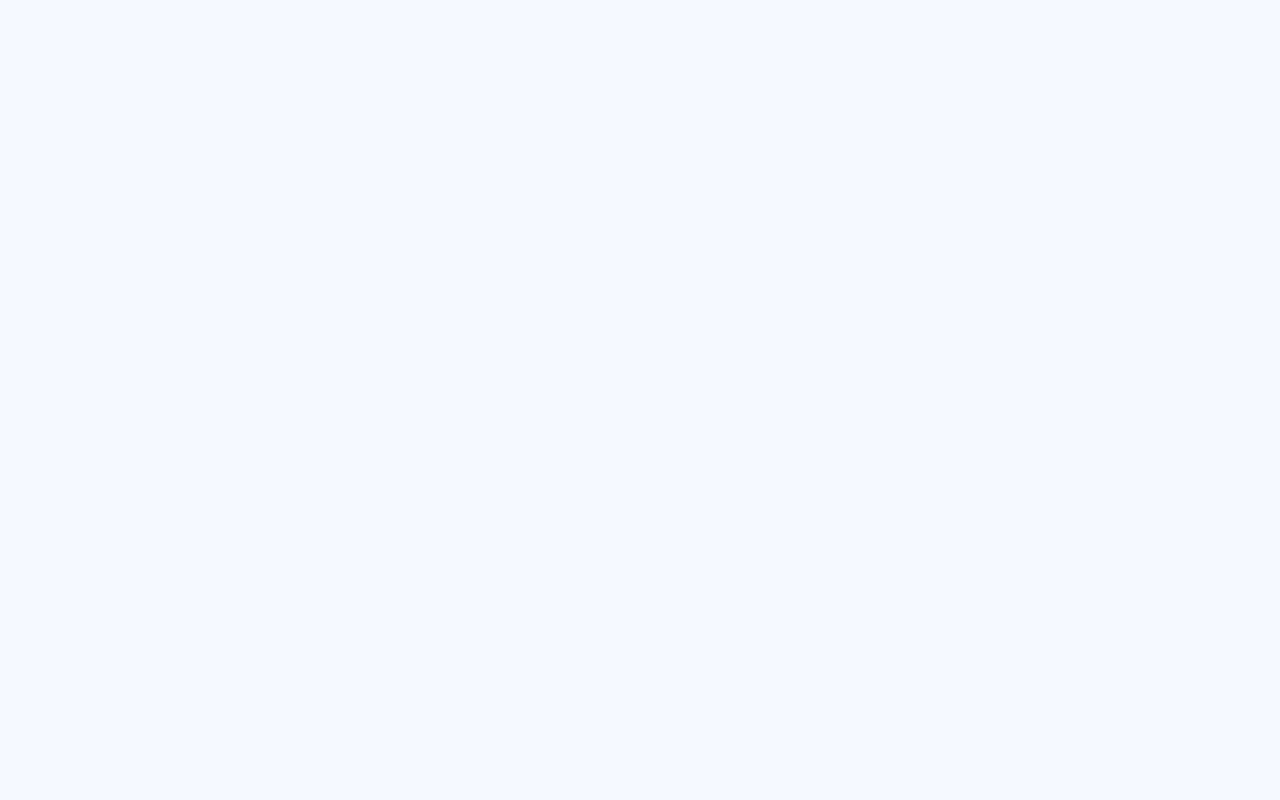
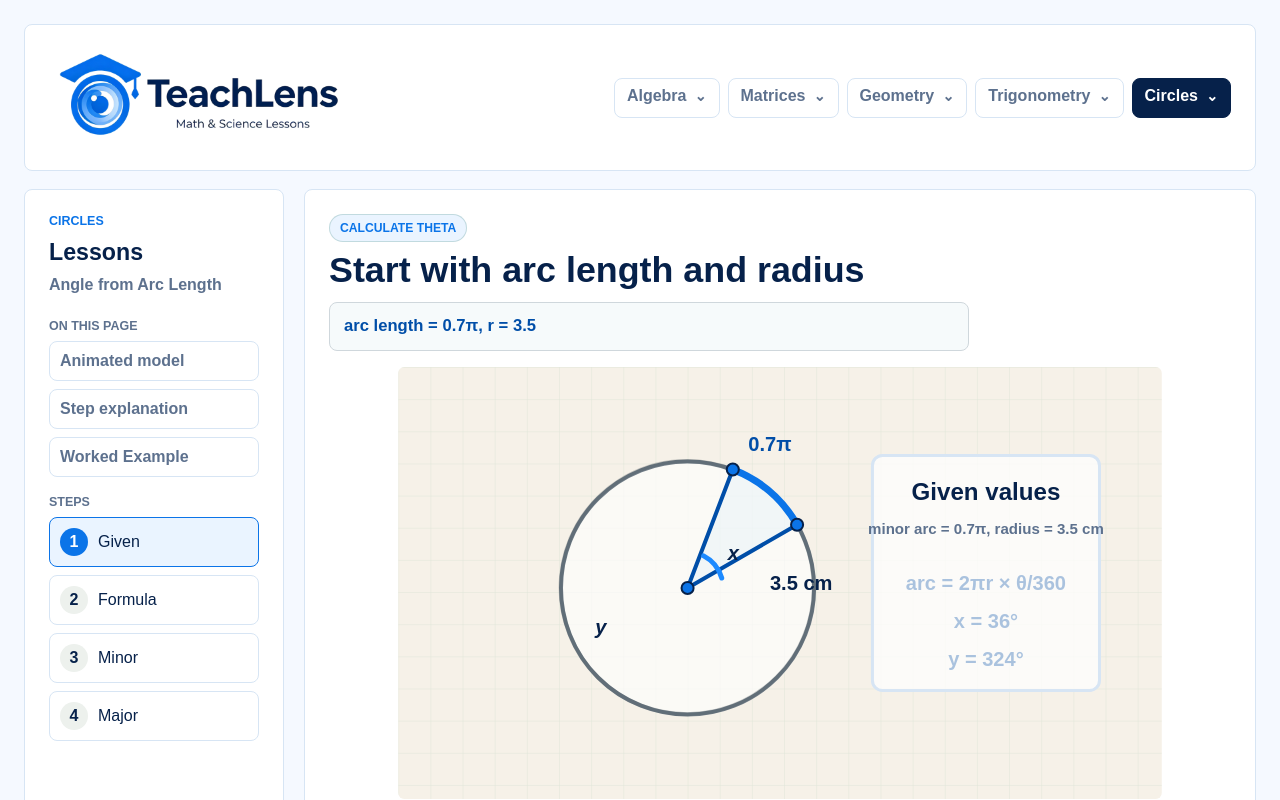
Before and after one commit to daveteu/TeachLens, a Next.js app: page /lessons/angle-from-arc in a window 1280 px wide. Before the commit this address had no page. Shown: the top 800 px of the page. Built offline with nearby package versions, Linux system fonts and the light colour scheme.

Commit message:
Split angle from arc into its own lesson (#3)
Co-authored-by: Dave Teu <daveteu@Daves-iMac.local>

```diff
--- a/app/globals.css
+++ b/app/globals.css
@@ -1191,6 +1191,114 @@ h2 {
   stroke-width: 10;
 }
 
+.angleArcCircle {
+  fill: rgba(255, 255, 255, 0.64);
+  stroke: #75818b;
+  stroke-width: 4;
+}
+
+.angleArcSector {
+  fill: rgba(105, 185, 255, 0.18);
+  opacity: 0.35;
+}
+
+.angleArcMinor,
+.angleArcMajor,
+.angleArcRadius,
+.angleArcTheta {
+  fill: none;
+  stroke-linecap: round;
+  stroke-linejoin: round;
+  transition: opacity 240ms ease, stroke-width 240ms ease;
+}
+
+.angleArcMinor {
+  stroke: var(--green);
+  stroke-width: 7;
+}
+
+.angleArcMajor {
+  stroke: rgba(31, 41, 51, 0.22);
+  stroke-width: 4;
+}
+
+.angleArcRadius {
+  stroke: var(--blue);
+  stroke-width: 4;
+}
+
+.angleArcTheta {
+  stroke: var(--orange);
+  stroke-width: 5;
+}
+
+.angleArcPoint {
+  fill: var(--green);
+  stroke: var(--ink);
+  stroke-width: 2;
+}
+
+.angleArcLabel {
+  fill: var(--ink);
+  font-size: 20px;
+  font-weight: 800;
+}
+
+.angleArcLabel.minor {
+  fill: var(--blue);
+  text-anchor: middle;
+}
+
+.angleArcLabel.major,
+.angleArcLabel.theta {
+  font-style: italic;
+}
+
+.angleArcCard rect {
+  fill: rgba(255, 255, 255, 0.74);
+  stroke: var(--line);
+  stroke-width: 3;
+}
+
+.angleArcCardTitle,
+.angleArcCardDetail,
+.angleArcFormula {
+  text-anchor: middle;
+  font-weight: 800;
+}
+
+.angleArcCardTitle {
+  fill: var(--ink);
+  font-size: 24px;
+}
+
+.angleArcCardDetail {
+  fill: var(--muted);
+  font-size: 15px;
+}
+
+.angleArcFormula {
+  fill: var(--blue);
+  font-size: 20px;
+  opacity: 0.32;
+}
+
+.angleFromArcDiagram[data-angle-arc-step="1"] .angleArcFormula.one,
+.angleFromArcDiagram[data-angle-arc-step="2"] .angleArcFormula.two,
+.angleFromArcDiagram[data-angle-arc-step="3"] .angleArcFormula.three {
+  opacity: 1;
+}
+
+.angleFromArcDiagram[data-angle-arc-step="2"] .angleArcTheta,
+.angleFromArcDiagram[data-angle-arc-step="2"] .angleArcMinor {
+  stroke-width: 8;
+}
+
+.angleFromArcDiagram[data-angle-arc-step="3"] .angleArcMajor {
+  stroke: var(--orange);
+  stroke-width: 7;
+}
+
 .algebraEquation,
 .tileLabel,
 .outsideFactor,
--- a/app/lessonCatalog.ts
+++ b/app/lessonCatalog.ts
@@ -166,6 +166,14 @@ export const lessonCatalog = [
     formula: "theta = arc / r, so arc = r theta",
     difficulty: "Geometry",
     minutes: 7
+  },
+  {
+    id: "angle-from-arc",
+    title: "Angle from Arc Length",
+    question: "How do you calculate a central angle from arc length and radius?",
+    formula: "arc = 2 pi r x theta / 360, then major angle = 360 - minor angle",
+    difficulty: "Geometry",
+    minutes: 8
   }
 ];
 
--- a/app/page.tsx
+++ b/app/page.tsx
@@ -249,6 +249,33 @@ const radianSteps = [
     title: "Radians connect directly to formulas",
     text: "Because theta equals arc divided by radius, formulas like arc = r theta and sector area = 1/2 r² theta become natural.",
     formula: "arc = r theta"
+  }
+];
+
+const angleFromArcSteps = [
+  {
+    label: "Given",
+    title: "Start with arc length and radius",
+    text: "Some questions give the arc length and radius, then ask for the central angle.",
+    formula: "arc length = 0.7π, r = 3.5"
+  },
+  {
+    label: "Formula",
+    title: "Use the arc length formula",
+    text: "In degrees, arc length is the same fraction of the circumference as the angle is of 360 degrees.",
+    formula: "arc = 2πr × θ / 360"
+  },
+  {
+    label: "Minor",
+    title: "Solve the minor angle first",
+    text: "The given minor arc gives the smaller central angle. Rearrange the formula to find it.",
+    formula: "x = 36°"
+  },
+  {
+    label: "Major",
+    title: "Convert if the question asks for the major angle",
+    text: "A full turn is 360 degrees, so the major angle is the rest of the circle.",
+    formula: "y = 360° - 36° = 324°"
   }
 ];
 
@@ -699,6 +726,13 @@ const lessons = [
     category: "Circles",
     eyebrow: "Angle from arc length",
     steps: radianSteps
+  },
+  {
+    id: "angle-from-arc",
+    title: "Angle from Arc Length",
+    category: "Circles",
+    eyebrow: "Calculate theta",
+    steps: angleFromArcSteps
   }
 ];
 
@@ -1423,7 +1457,7 @@ const lessonWriteups: Record<string, LessonWriteup> = {
       }
     ]
   },
-  radians: {
+  "angle-from-arc": {
     title: "Worked Example",
     intro: "Sometimes the question gives the arc length and radius, then asks for the angle. First find the minor angle, then decide whether the question wants the minor angle or the major angle.",
     sections: [
@@ -1645,6 +1679,7 @@ export default function Home({ initialLessonId }: { initialLessonId?: string } =
           {lesson.id === "sector-area" && <SectorDiagram mode="area" step={step} />}
           {lesson.id === "sector-perimeter" && <SectorDiagram mode="perimeter" step={step} />}
           {lesson.id === "radians" && <SectorDiagram mode="radian" step={step} />}
+          {lesson.id === "angle-from-arc" && <AngleFromArcDiagram step={step} />}
           {lesson.id === "equation-balance" && <AlgebraDiagram kind="balance" step={step} />}
           {lesson.id === "simultaneous-equations" && <SimultaneousDiagram step={step} />}
           {lesson.id === "matrix-operations" && <MatrixDiagram step={step} />}
@@ -2150,6 +2185,52 @@ function SectorDiagram({ mode, step }: { mode: "area" | "perimeter" | "radian";
           <text className="sectorLine radianFull" x="476" y="128">full turn = 2 pi radians</text>
           <text className="sectorLine radianBridge" x="476" y="128">arc = r theta</text>
           <text className="sectorAnswer" x="476" y="182">theta in radians</text>
+        </g>
+      </svg>
+    </div>
+  );
+}
+
+function AngleFromArcDiagram({ step }: { step: number }) {
+  const notes = [
+    ["Given values", "minor arc = 0.7π, radius = 3.5 cm"],
+    ["Arc formula", "arc = 2πr × θ / 360"],
+    ["Minor angle", "0.7π = 7π × x / 360, so x = 36°"],
+    ["Major angle", "y = 360° - 36° = 324°"]
+  ];
+  const [heading, detail] = notes[step] ?? notes[0];
+
+  return (
+    <div className="diagram angleFromArcDiagram" data-angle-arc-step={step}>
+      <svg viewBox="0 0 760 430" role="img" aria-label="Animated calculation of an angle from arc length">
+        <DiagramDefs />
+        <rect width="760" height="430" rx="6" fill="#f6f1e8" />
+        <rect width="760" height="430" rx="6" fill="url(#grid)" opacity="0.75" />
+
+        <g transform="translate(288 220)">
+          <circle className="angleArcCircle" cx="0" cy="0" r="126" />
+          <path className="angleArcSector" d="M0 0 L45 -118 A126 126 0 0 1 109 -63 Z" />
+          <path className="angleArcMinor" d="M45 -118 A126 126 0 0 1 109 -63" />
+          <path className="angleArcMajor" d="M109 -63 A126 126 0 1 1 45 -118" />
+          <line className="angleArcRadius" x1="0" y1="0" x2="45" y2="-118" />
+          <line className="angleArcRadius" x1="0" y1="0" x2="109" y2="-63" />
+          <circle className="angleArcPoint" cx="0" cy="0" r="6" />
+          <circle className="angleArcPoint" cx="45" cy="-118" r="6" />
+          <circle className="angleArcPoint" cx="109" cy="-63" r="6" />
+          <path className="angleArcTheta" d="M34 -10 A36 36 0 0 0 16 -32" />
+          <text className="angleArcLabel radius" x="82" y="2">3.5 cm</text>
+          <text className="angleArcLabel minor" x="82" y="-136">0.7π</text>
+          <text className="angleArcLabel major" x="-92" y="46">y</text>
+          <text className="angleArcLabel theta" x="40" y="-28">x</text>
+        </g>
+
+        <g className="angleArcCard">
+          <rect x="472" y="88" width="226" height="234" rx="10" />
+          <text className="angleArcCardTitle" x="585" y="132">{heading}</text>
+          <text className="angleArcCardDetail" x="585" y="166">{detail}</text>
+          <text className="angleArcFormula one" x="585" y="222">arc = 2πr × θ/360</text>
+          <text className="angleArcFormula two" x="585" y="260">x = 36°</text>
+          <text className="angleArcFormula three" x="585" y="298">y = 324°</text>
         </g>
       </svg>
     </div>
```
